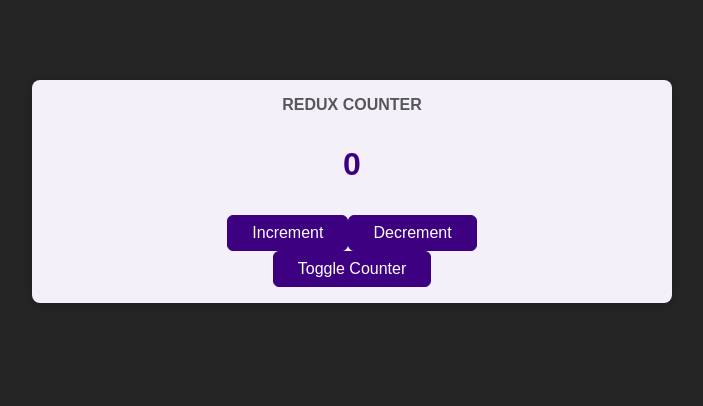
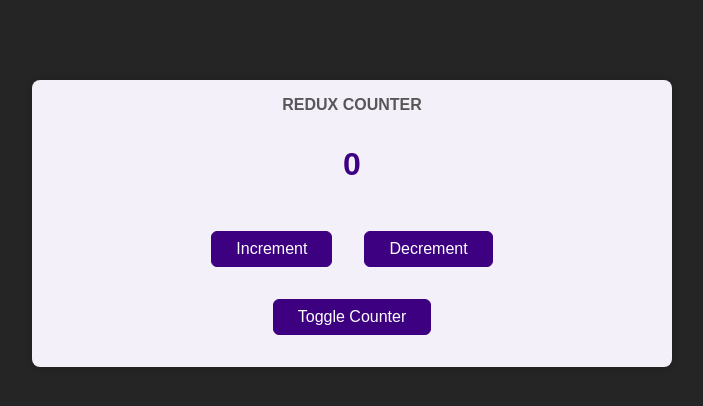
Before and after one commit to shivesh-12/udemy-redux, a React (Create React App) app: page / in a window 1280 px wide. Shown: the top 406 px of the page, without its empty margins (288-991 px from the left). Built offline with nearby package versions, Linux system fonts and the light colour scheme.

Commit message:
1 file modified

```diff
--- a/src/components/Counter.module.css
+++ b/src/components/Counter.module.css
@@ -23,5 +23,5 @@
 }
 
 .counter button {
-  margin: 1rm;
+  margin: 1rem;
 }
```
